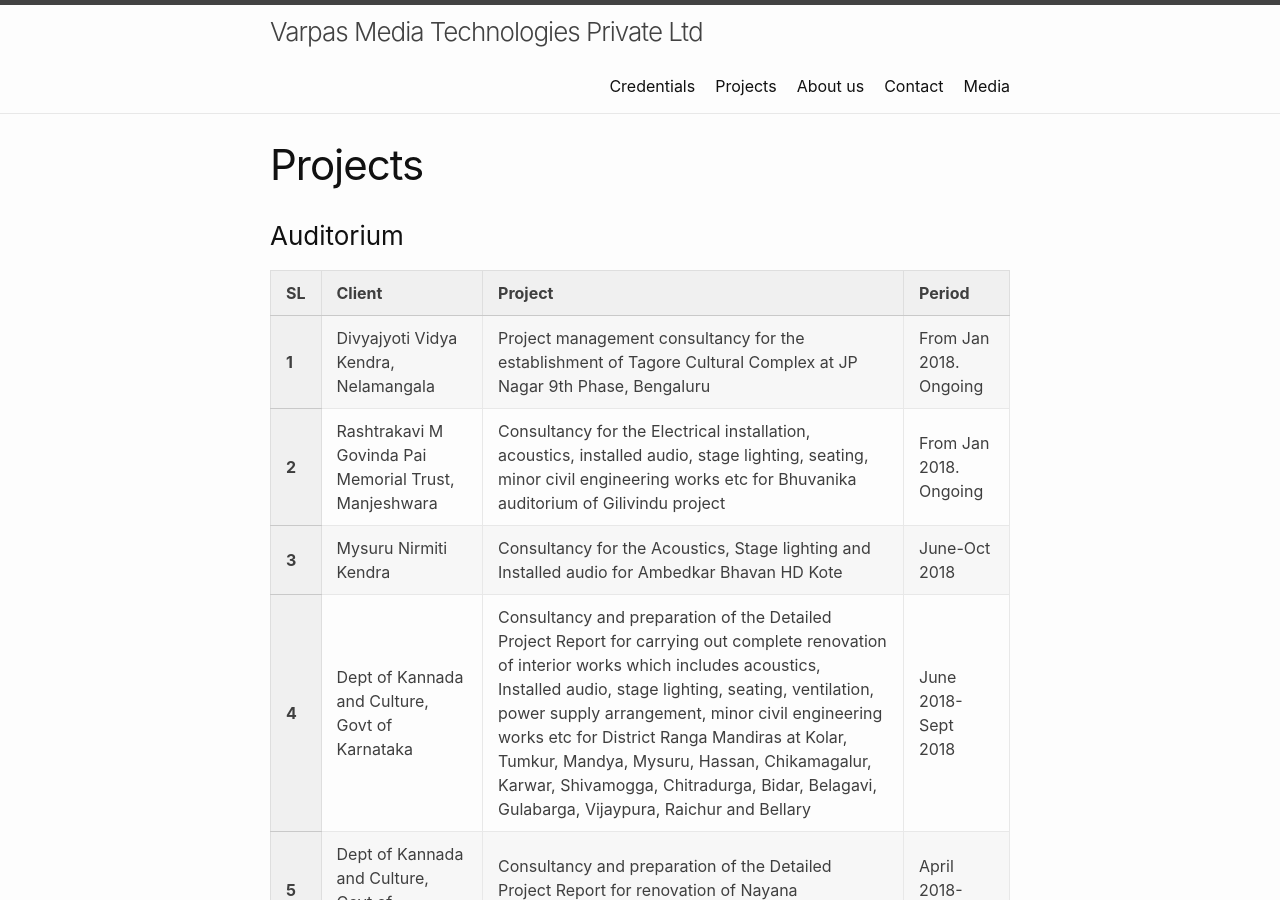
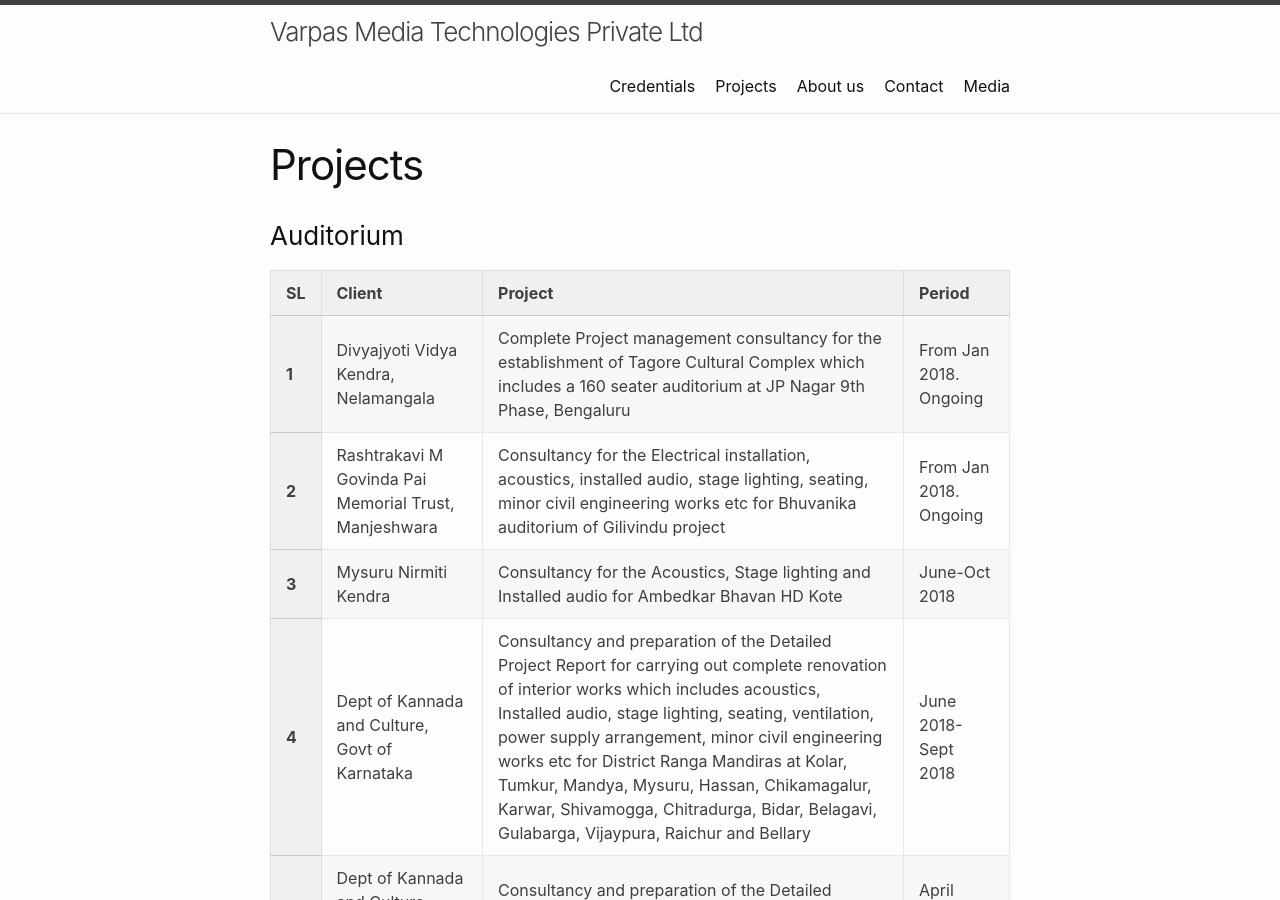
Before and after one commit to VarpasMedia/VarpasMedia.github.io, a Jekyll site: the page built from Projects.md, in a window 1280 px wide and 900 px high. Built offline with Jekyll 4.4.1, drawn with Linux system fonts in a browser that asks for light colours; our own code applies the rules of GitHub Pages for plain Markdown files.

Commit message:
Update Projects.md

```diff
--- a/Projects.md
+++ b/Projects.md
@@ -19,7 +19,7 @@ permalink: /Projects/
  	<tr>
 	<th>1</th>
         <td>Divyajyoti Vidya Kendra, Nelamangala</td>
-        <td>Project management consultancy for the establishment of Tagore Cultural Complex at JP Nagar 9th Phase, Bengaluru</td>
+        <td>Complete Project management consultancy for the establishment of Tagore Cultural Complex which includes a 160 seater auditorium at JP Nagar 9th Phase, Bengaluru</td>
         <td> From Jan 2018.  Ongoing</td>
     	</tr>
 
```
